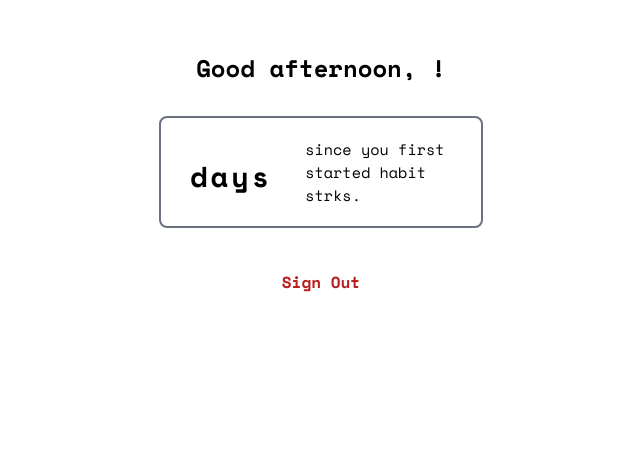
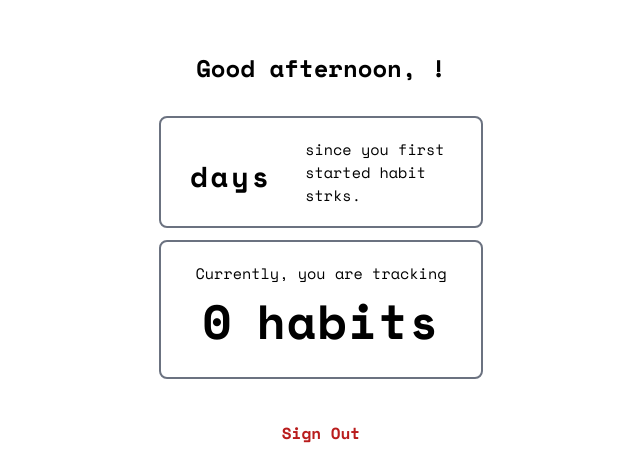
Before and after one commit to judgemongcal/strk_, an Angular app in the folder strk-client/: page /home in a window 1280 px wide. Shown: the part 334-800 px from the top of the page, without its empty margins (319-959 px from the left). Built offline with nearby package versions, Linux system fonts and the light colour scheme; no server answers; sample sign-in values are in the browser's storage.

Commit message:
created habits number tracker

```diff
--- a/strk-client/src/app/components/home/home/home.component.html
+++ b/strk-client/src/app/components/home/home/home.component.html
@@ -4,9 +4,11 @@
   <h1 class="font-bold text-[1.5rem] self-center">
     {{ getGreeting() }}, {{ lookups.user_info.first_name }}!
   </h1>
-  <div class="grid grid-cols-1 gap-2 w-full my-[2rem]">
+  <div
+    class="membership-container grid grid-cols-1 gap-2 w-full mt-[2rem] hover:scale-105 duration-300"
+  >
     <div
-      class="w-full bg-white p-3 rounded-md outline outline-gray-500 outline-2 flex flex-row gap-2"
+      class="w-full bg-white p-3 rounded-md outline outline-gray-500 outline-2 flex flex-row gap-2 duration-300 hover:bg-red-400"
     >
       <h1
         class="p-2 w-40 text-center self-center text-[3rem] leading-7 font-bold tracking-wide"
@@ -19,6 +21,23 @@
       </h2>
     </div>
   </div>
+  <div
+    class="habits-container grid grid-cols-1 gap-2 w-full mt-[1rem] mb-[2rem] hover:scale-105 duration-300"
+  >
+    <div
+      class="w-full bg-white p-3 rounded-md outline outline-gray-500 outline-2 flex flex-col gap-0 justify-center duration-300 hover:bg-cyan-500"
+    >
+      <h2 class="p-2 font-medium text-[0.95rem] w-full text-center">
+        Currently, you are tracking
+      </h2>
+
+      <h1
+        class="p-2 w-full text-center self-center text-[3rem] font-bold tracking-tighter -mt-[1rem]"
+      >
+        {{ lookups.habits.length }} <span class="tracking-wide">habits</span>
+      </h1>
+    </div>
+  </div>
   <button
     class="w-full p-3 text-red-700 font-semibold hover:bg-red-700 hover:text-white duration-300 rounded-md"
     (click)="signOut()"
```
